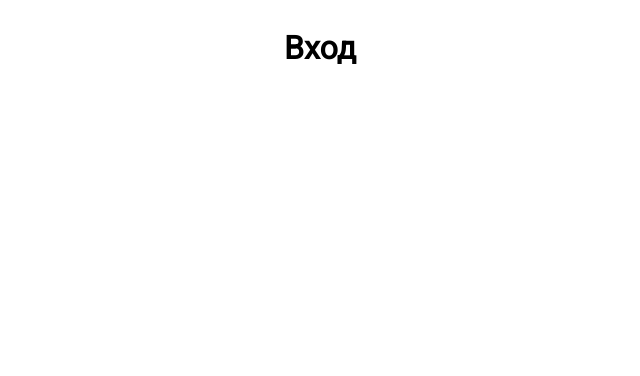
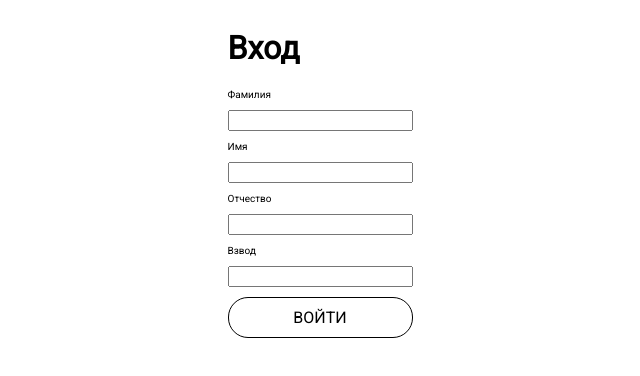
Before and after one commit to MatweyL/mcs, a React (Create React App) app in the folder mcs-ui/: page /login in a window 1280 px wide. Before the commit this address had no page. Shown: the top 376 px of the page, without its empty margins (320-960 px from the left). Built offline with nearby package versions, Linux system fonts and the light colour scheme.

Commit message:
MCS-14 - work on LoginPage

```diff
--- /dev/null
+++ b/mcs-ui/src/components/UI/Field/Field.jsx
@@ -0,0 +1,13 @@
+import React from 'react';
+import classes from "./Field.module.css";
+
+const Field = ({title, ...props}) => {
+    return (
+        <div className={classes.field}>
+            <p>{title}</p>
+            <input {...props}/>
+        </div>
+    );
+};
+
+export default Field;
--- /dev/null
+++ b/mcs-ui/src/components/UI/Field/Field.module.css
@@ -0,0 +1,9 @@
+.field {
+    border-radius: 10px;
+    margin-top: 10px;
+
+}
+
+.field p {
+    font-size: 10px;
+}
--- /dev/null
+++ b/mcs-ui/src/components/UI/LoginButton/LoginButton.jsx
@@ -0,0 +1,12 @@
+import React from 'react';
+import classes from "./LoginButton.module.css";
+
+const LoginButton = ({...props}) => {
+    return (
+        <div {...props} className={classes.loginButton}>
+            ВОЙТИ
+        </div>
+    );
+};
+
+export default LoginButton;
--- /dev/null
+++ b/mcs-ui/src/components/UI/LoginButton/LoginButton.module.css
@@ -0,0 +1,10 @@
+.loginButton {
+    display: flex;
+    justify-content: center;
+    margin-top: 10px;
+    border-radius: 20px;
+    padding-top: 10px;
+    padding-bottom: 10px;
+    border: 1px solid black;
+    cursor: pointer;
+}
--- a/mcs-ui/src/index.css
+++ b/mcs-ui/src/index.css
@@ -5,11 +5,11 @@
   -webkit-touch-callout: none;
   -moz-user-select: none;
   -ms-user-select: none;
-  user-select: none;
   font-family: 'Roboto', sans-serif;
 }
 
 .body {
+  user-select: none;
   border-radius: 42px;
   width: 320px;
   height: 850px;
--- a/mcs-ui/src/pages/LoginPage.jsx
+++ b/mcs-ui/src/pages/LoginPage.jsx
@@ -1,19 +1,35 @@
-import React from 'react';
+import React, {useState} from 'react';
 import {useNavigate} from "react-router-dom";
+import Field from "../components/UI/Field/Field";
+import LoginButton from "../components/UI/LoginButton/LoginButton";
 
 /**
  * Страница входа
  */
 const LoginPage = () => {
+    const [user, setUser] = useState({patronymic: "", name: "", surname: "", group: ""})
     const navigate = useNavigate();
 
     const login = () => {
+        console.log(user);
         navigate("/sessions");
     }
 
     return (
         <div>
             <h1 onClick={login} >Вход</h1>
+            <Field title={"Фамилия"} value={user.patronymic}
+                   onChange={e => setUser({...user, patronymic: e.target.value})}/>
+            <Field title={"Имя"} value={user.name}
+                   onChange={e => setUser({...user, name: e.target.value})}
+            />
+            <Field title={"Отчество"} value={user.surname}
+                   onChange={e => setUser({...user, surname: e.target.value})}
+            />
+            <Field title={"Взвод"} value={user.group}
+                   onChange={e => setUser({...user, group: e.target.value})}
+            />
+            <LoginButton onClick={login}/>
         </div>
     );
 };
--- a/mcs-ui/src/pages/SessionListPage.jsx
+++ b/mcs-ui/src/pages/SessionListPage.jsx
@@ -1,6 +1,6 @@
 import React from 'react';
 import {useSelector} from "react-redux";
-import SessionList from "../components/SessionList/SessionList";
+import SessionList from "../components/UI/SessionList/SessionList";
 import {useSessions} from "../hooks/useSessions";
 
 /**
```
Also changed, not shown: mcs-ui/src/components/UI/SessionList/Session.jsx (renamed from mcs-ui/src/components/SessionList/Session.jsx), mcs-ui/src/components/UI/SessionList/Session.module.css (renamed from mcs-ui/src/components/SessionList/Session.module.css), mcs-ui/src/components/UI/SessionList/SessionList.jsx (renamed from mcs-ui/src/components/SessionList/SessionList.jsx).
